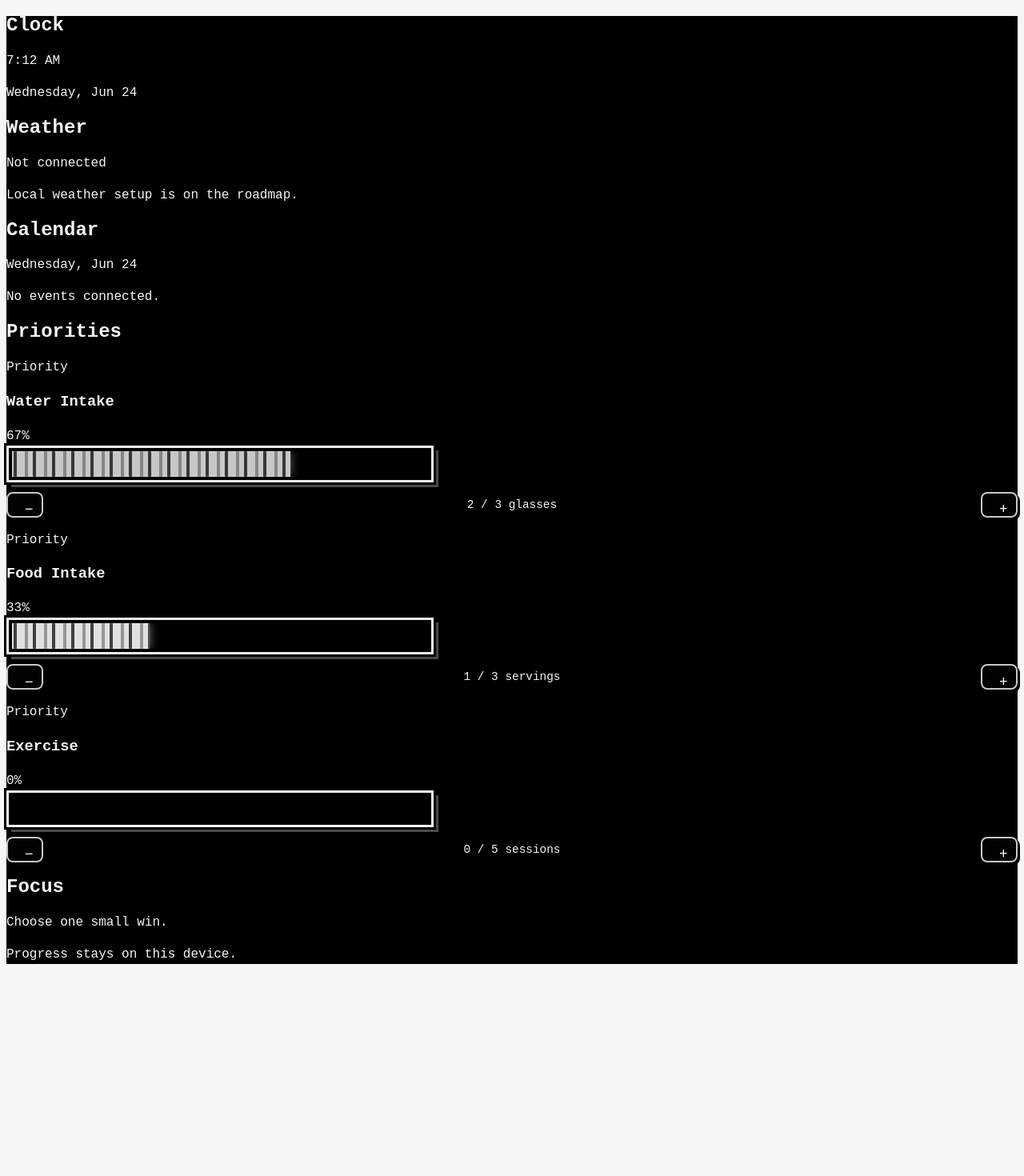
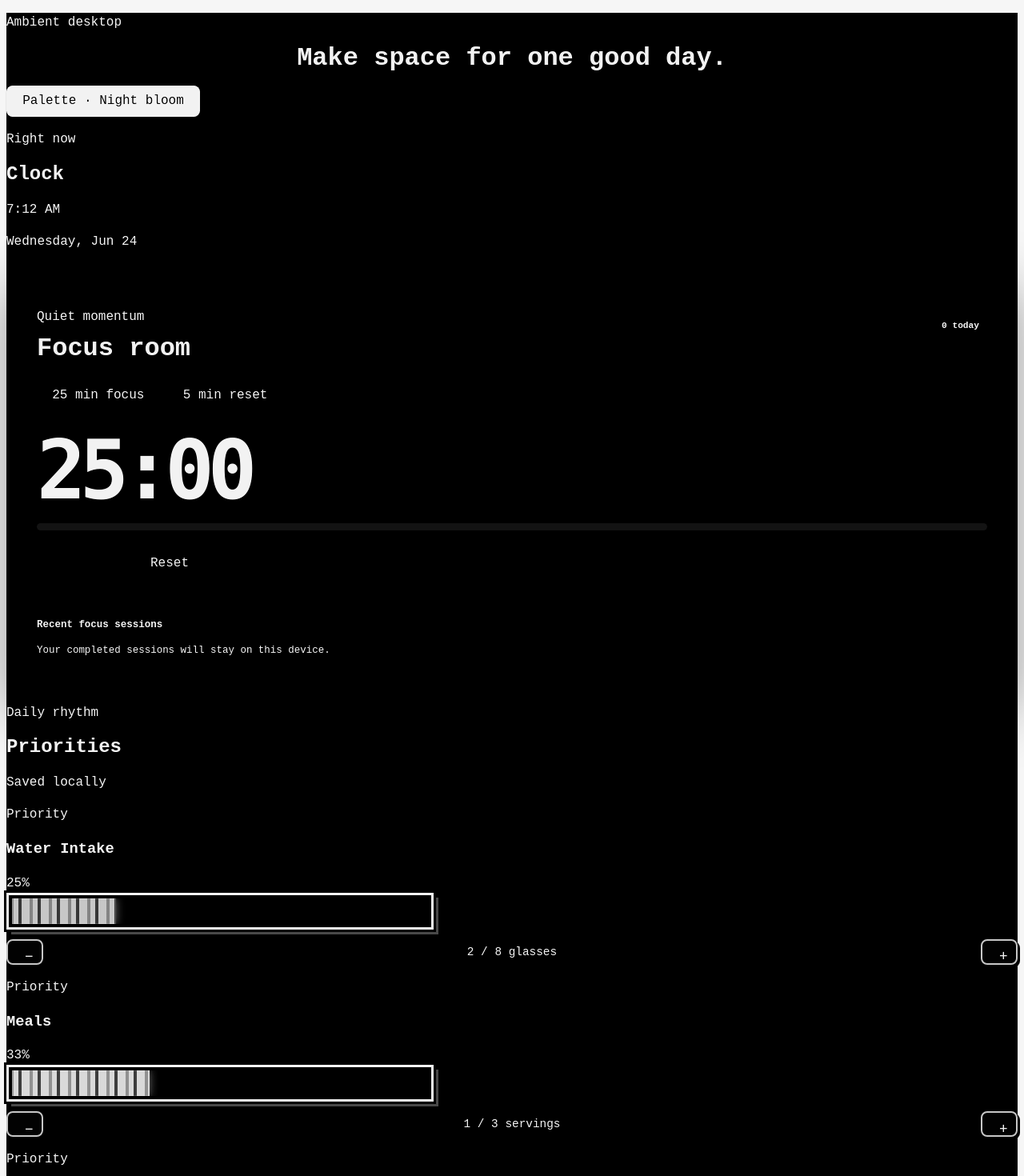
Before and after one commit to SimpleCaci/ambient-dashboard, a React (Vite) app: page / in a window 1280 px wide. Shown: the top 1470 px of the page at 80% size. Before the commit the page ends 1221 px from the top, so only its background shows below. Built offline with nearby package versions, Linux system fonts and the light colour scheme.

Commit message:
feat: turn dashboard into a focused ambient workspace

```diff
--- a/src/App.tsx
+++ b/src/App.tsx
@@ -1,14 +1,36 @@
 import { useEffect, useState } from 'react';
 import './App.css';
+import FocusTimer from './components/FocusTimer';
 import Priority from './components/Priority';
+
+type Theme = 'violet' | 'forest';
+
+function readTheme(): Theme {
+  try {
+    return window.localStorage.getItem('ambient-theme') === 'forest'
+      ? 'forest'
+      : 'violet';
+  } catch {
+    return 'violet';
+  }
+}
 
 function App() {
   const [now, setNow] = useState(() => new Date());
+  const [theme, setTheme] = useState<Theme>(readTheme);
 
   useEffect(() => {
     const timer = window.setInterval(() => setNow(new Date()), 1_000);
     return () => window.clearInterval(timer);
   }, []);
+
+  useEffect(() => {
+    try {
+      window.localStorage.setItem('ambient-theme', theme);
+    } catch {
+      // Theme selection remains usable without persistence.
+    }
+  }, [theme]);
 
   const time = new Intl.DateTimeFormat(undefined, {
     hour: 'numeric',
@@ -21,38 +43,59 @@ function App() {
   }).format(now);
 
   return (
-    <main className="dashboard">
-      <div className="retro-filter">
-        <section className="card" aria-labelledby="clock-title">
-          <h2 id="clock-title">Clock</h2>
-          <p aria-live="off">{time}</p>
-          <p className="card-detail">{date}</p>
-        </section>
+    <main className={`dashboard theme-${theme}`}>
+      <div className="dashboard-shell">
+        <header className="dashboard-header">
+          <div>
+            <p className="eyebrow">Ambient desktop</p>
+            <h1>Make space for one good day.</h1>
+          </div>
+          <button
+            type="button"
+            className="theme-toggle"
+            onClick={() => setTheme((current) => current === 'violet' ? 'forest' : 'violet')}
+          >
+            Palette · {theme === 'violet' ? 'Night bloom' : 'Forest signal'}
+          </button>
+        </header>
 
-        <section className="card" aria-labelledby="weather-title">
-          <h2 id="weather-title">Weather</h2>
-          <p>Not connected</p>
-          <p className="card-detail">Local weather setup is on the roadmap.</p>
-        </section>
+        <div className="dashboard-grid">
+          <section className="card clock-card" aria-labelledby="clock-title">
+            <p className="eyebrow">Right now</p>
+            <h2 id="clock-title" className="sr-only">Clock</h2>
+            <p className="clock-value" aria-live="off">{time}</p>
+            <p className="card-detail">{date}</p>
+          </section>
 
-        <section className="card" aria-labelledby="calendar-title">
-          <h2 id="calendar-title">Calendar</h2>
-          <p>{date}</p>
-          <p className="card-detail">No events connected.</p>
-        </section>
+          <div className="focus-feature">
+            <FocusTimer />
+          </div>
 
-        <section className="card" aria-labelledby="priorities-title">
-          <h2 id="priorities-title">Priorities</h2>
-          <Priority storageKey="water" name="Water Intake" color="#7dd3fc" start={2} max={3} step={1} unit="glasses" />
-          <Priority storageKey="food" name="Food Intake" color="#7dfc98" start={1} max={3} step={1} unit="servings" />
-          <Priority storageKey="exercise" name="Exercise" color="#fc7d7d" start={0} max={5} step={1} unit="sessions" />
-        </section>
+          <section className="card priorities-card" aria-labelledby="priorities-title">
+            <div className="card-heading">
+              <div>
+                <p className="eyebrow">Daily rhythm</p>
+                <h2 id="priorities-title">Priorities</h2>
+              </div>
+              <span>Saved locally</span>
+            </div>
+            <Priority storageKey="water" name="Water Intake" color="#7dd3fc" start={2} max={8} step={1} unit="glasses" />
+            <Priority storageKey="food" name="Meals" color="#86efac" start={1} max={3} step={1} unit="servings" />
+            <Priority storageKey="exercise" name="Movement" color="#fda4af" start={0} max={3} step={1} unit="sessions" />
+          </section>
 
-        <section className="card" aria-labelledby="focus-title">
-          <h2 id="focus-title">Focus</h2>
-          <p>Choose one small win.</p>
-          <p className="card-detail">Progress stays on this device.</p>
-        </section>
+          <section className="card quiet-card" aria-labelledby="weather-title">
+            <p className="eyebrow">Weather</p>
+            <h2 id="weather-title">Ready when you are</h2>
+            <p className="card-detail">No account or location is connected. A privacy-friendly local forecast can be added later.</p>
+          </section>
+
+          <section className="card quiet-card" aria-labelledby="calendar-title">
+            <p className="eyebrow">Calendar</p>
+            <h2 id="calendar-title">{date}</h2>
+            <p className="card-detail">A calm empty state until you choose a calendar source.</p>
+          </section>
+        </div>
       </div>
     </main>
   );
```
